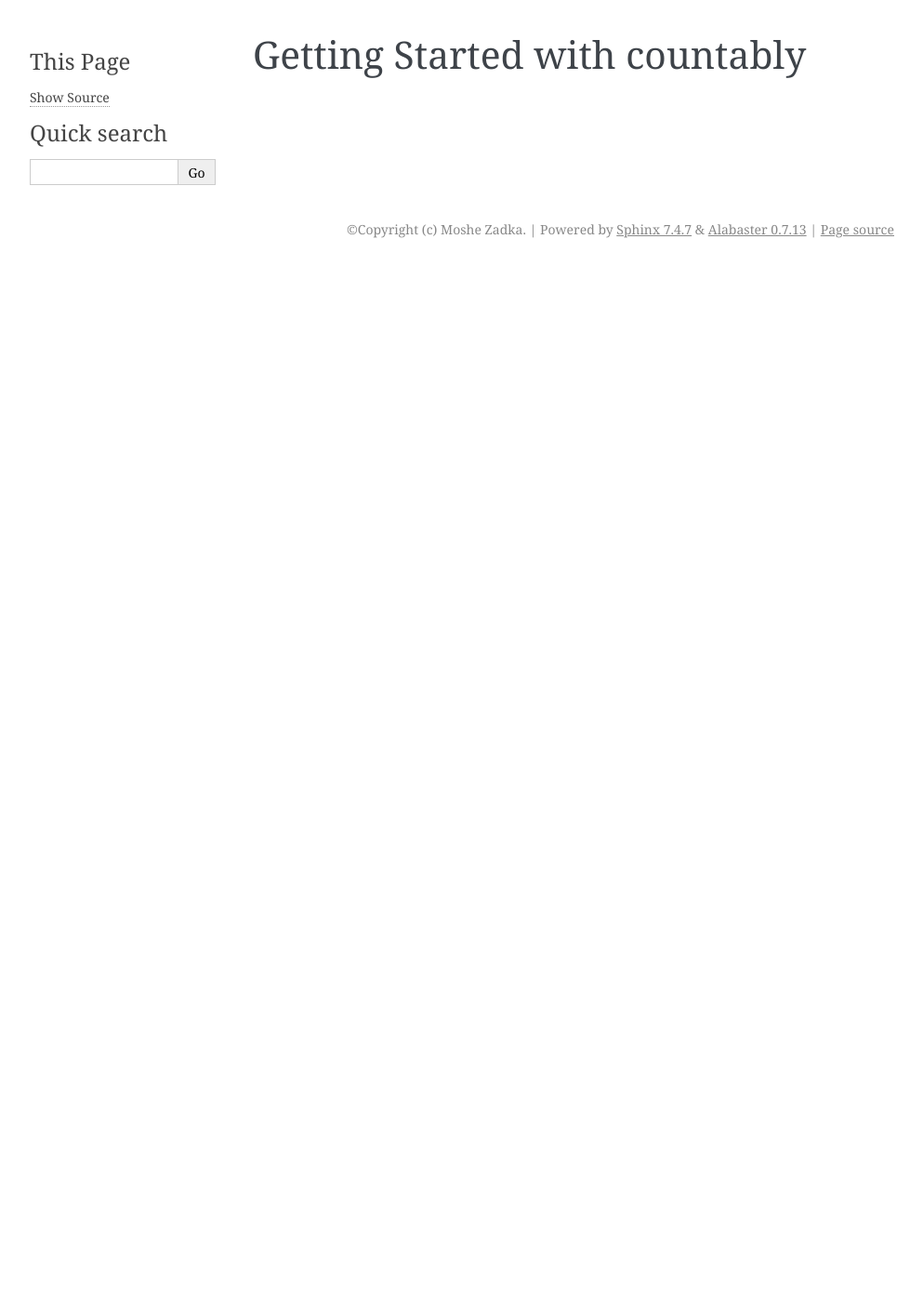
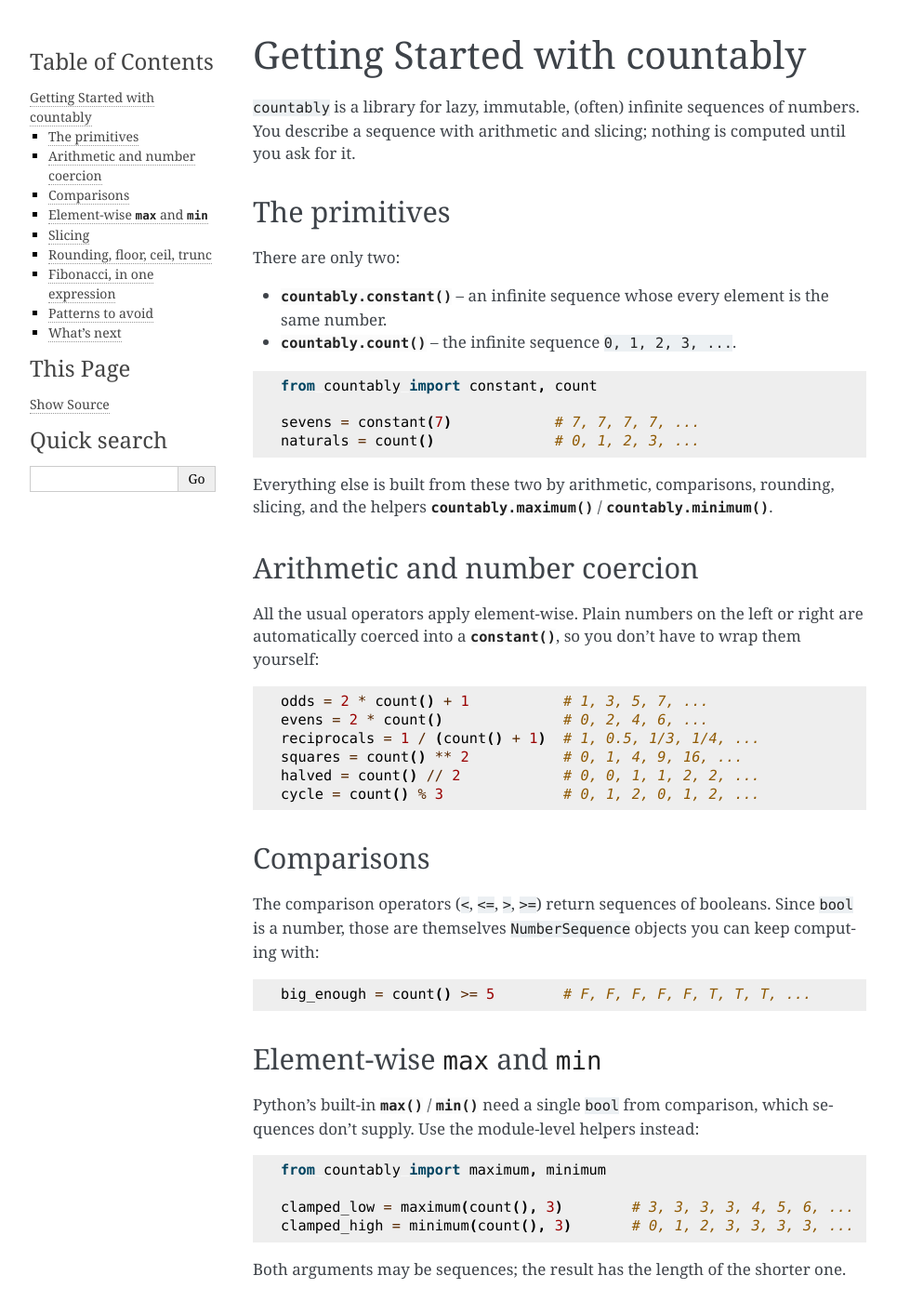
Before and after one commit to moshez/countably, a Sphinx documentation site: the page built from doc/quick-start.rst, in a window 1280 px wide and 1400 px high. Shown: the whole window at 93% size, without its empty margins (148-1141 px from the left). Built offline with Sphinx 7.4.7, drawn with Linux system fonts in a browser that asks for light colours; some of the changed text lies outside the part shown.

Commit message:
Add comparisons, rounding, maximum/minimum, docs; comply with stolid
Public API additions
- __lt__, __le__, __gt__, __ge__ return sequences of booleans (which
  are numbers, so the result is itself a NumberSequence).
- __floor__, __ceil__, __trunc__, __round__ -- math.floor(seq) etc.
  work, round(seq, ndigits) supported.
- maximum() / minimum() module-level helpers do element-wise max/min;
  the builtin max/min can't be hooked because they need a single bool.

Typing cleanup
- Number = float (Python's numeric tower covers int -> float and gives
  operator.lt/math.floor/round clean signatures; complex was always
  semantically broken for comparison/floor/round).
- NumberSequence is non-generic and its self-returning methods use
  typing.Self.
- _Sequence's __getitem__ has a single Union[Number, _Sequence]
  signature -- no @overload, no cast, no type: ignore. Internal
  computations hold _Sequence and access through the cache field, so
  they get Number directly.
- _coerce uses isinstance(value, (int, float)) and raises for anything
  else, so mypy narrows without help.

Stolid compliance
- Add scripts/stolid_check.py and wire it into the nox lint session.
- Extract the LRU cache into a _Cache dataclass (classmethod
  for_computation, __call__); _Sequence stores it as a field. This
  removes the private cached_property _cached_at (SLD302) and lets
  _Sequence be slots=True (SLD502).
- Split _core.py: NumberSequence / _Computation / type aliases move to
  _protocols.py (SLD604).

Docs
- Module docstring on countably; class and factory docstrings.
- Rewrite quick-start.rst with use cases including Fibonacci via
  Binet's formula and round().
- Rewrite README.rst with a quick tour.

Tests
- test_extras.py covers comparisons, rounding, maximum/minimum, and
  Fibonacci (via round(phi**n / sqrt(5))).
- test_coercion.py covers an explicit non-numeric error path.

```diff
--- a/doc/quick-start.rst
+++ b/doc/quick-start.rst
@@ -1,2 +1,139 @@
 Getting Started with countably
-=====================================
+==============================
+
+``countably`` is a library for lazy, immutable, (often) infinite sequences of
+numbers. You describe a sequence with arithmetic and slicing; nothing is
+computed until you ask for it.
+
+The primitives
+--------------
+
+There are only two:
+
+* :func:`countably.constant` -- an infinite sequence whose every element is the
+  same number.
+* :func:`countably.count` -- the infinite sequence ``0, 1, 2, 3, ...``.
+
+.. code-block:: python
+
+    from countably import constant, count
+
+    sevens = constant(7)            # 7, 7, 7, 7, ...
+    naturals = count()              # 0, 1, 2, 3, ...
+
+Everything else is built from these two by arithmetic, comparisons,
+rounding, slicing, and the helpers :func:`countably.maximum` /
+:func:`countably.minimum`.
+
+Arithmetic and number coercion
+------------------------------
+
+All the usual operators apply element-wise. Plain numbers on the left or
+right are automatically coerced into a :func:`constant`, so you don't have
+to wrap them yourself:
+
+.. code-block:: python
+
+    odds = 2 * count() + 1           # 1, 3, 5, 7, ...
+    evens = 2 * count()              # 0, 2, 4, 6, ...
+    reciprocals = 1 / (count() + 1)  # 1, 0.5, 1/3, 1/4, ...
+    squares = count() ** 2           # 0, 1, 4, 9, 16, ...
+    halved = count() // 2            # 0, 0, 1, 1, 2, 2, ...
+    cycle = count() % 3              # 0, 1, 2, 0, 1, 2, ...
+
+Comparisons
+-----------
+
+The comparison operators (``<``, ``<=``, ``>``, ``>=``) return sequences of
+booleans. Since ``bool`` is a number, those are themselves
+``NumberSequence`` objects you can keep computing with:
+
+.. code-block:: python
+
+    big_enough = count() >= 5        # F, F, F, F, F, T, T, T, ...
+
+Element-wise ``max`` and ``min``
+--------------------------------
+
+Python's built-in :func:`max` / :func:`min` need a single ``bool`` from
+comparison, which sequences don't supply. Use the module-level helpers
+instead:
+
+.. code-block:: python
+
+    from countably import maximum, minimum
+
+    clamped_low = maximum(count(), 3)        # 3, 3, 3, 3, 4, 5, 6, ...
+    clamped_high = minimum(count(), 3)       # 0, 1, 2, 3, 3, 3, 3, ...
+
+Both arguments may be sequences; the result has the length of the shorter
+one.
+
+Slicing
+-------
+
+Slicing is lazy and produces another sequence. Infinite slices stay
+infinite; finite slices have a real ``len()``:
+
+.. code-block:: python
+
+    every_third = count()[2::3]              # 2, 5, 8, 11, ...  (infinite)
+    small_window = count()[2:10]             # length 8, finite
+    even_step = count()[0:20:2]              # length 10, finite
+
+When two sequences of different length combine, the result uses the
+shorter length:
+
+.. code-block:: python
+
+    short = count()[0:5]                     # length 5
+    sum_with_infinite = short + count()      # length 5
+
+Rounding, floor, ceil, trunc
+----------------------------
+
+Sequences cooperate with the standard rounding functions:
+
+.. code-block:: python
+
+    import math
+    half_steps = count() / 2
+    math.floor(half_steps)                   # 0, 0, 1, 1, 2, 2, ...
+    math.ceil(half_steps)                    # 0, 1, 1, 2, 2, 3, ...
+    round(half_steps)                        # banker's rounding
+    round(count() / 3, 2)                    # round to 2 dp
+
+Fibonacci, in one expression
+----------------------------
+
+Binet's formula plus rounding gives the Fibonacci sequence directly --
+no recursion, no state:
+
+.. code-block:: python
+
+    import math
+    from countably import count
+
+    phi = (1 + math.sqrt(5)) / 2
+    fib = round(phi ** count() / math.sqrt(5))
+
+    [fib[n] for n in range(12)]
+    # [0, 1, 1, 2, 3, 5, 8, 13, 21, 34, 55, 89]
+
+(Valid for ``n`` up to ~70 before floating-point precision gives out.)
+
+Patterns to avoid
+-----------------
+
+* ``bool(seq)`` raises :class:`TypeError`: the truth value of a (possibly
+  infinite) sequence is undefined. The same goes for ``if seq: ...``.
+* ``list(count())`` and ``for x in count(): ...`` never terminate.
+  Always slice or :func:`itertools.islice` first.
+* Negative indices work on *finite* slices (``seq[2:10][-1]``) but not on
+  infinite sequences.
+
+What's next
+-----------
+
+See the :doc:`api-reference` for the full surface, including the
+:class:`countably.NumberSequence` protocol.
--- a/noxfile.py
+++ b/noxfile.py
@@ -51,6 +51,7 @@ def lint(session):
     session.run("black", "--check", "--diff", *files)
     black_compat = ["--max-line-length=88", "--ignore=E203,E503,E704"]
     session.run("flake8", *black_compat, "src/")
+    session.run("python", "scripts/stolid_check.py", "src/")
 
 
 @nox.session(python=VERSIONS[-1])
```
Also changed, not shown: README.rst (+44 -2 lines), src/countably/__init__.py (+16 -2 lines), 8 other files.
